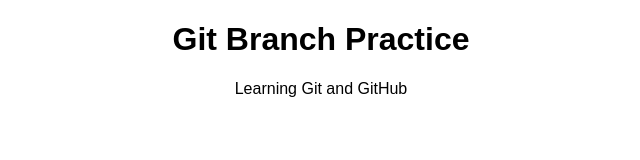
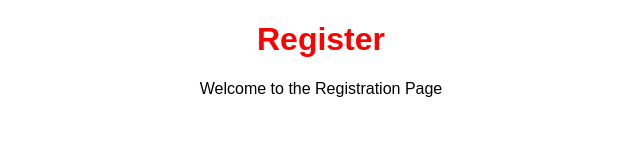
Before and after one commit to Gaurav414-web/branchtest, a plain HTML site: page index.html in a window 1280 px wide. Shown: the whole page, without its empty margins (319-959 px from the left). Drawn offline with Linux system fonts and the light colour scheme.

Commit message:
crate ragister page

```diff
--- a/index.html
+++ b/index.html
@@ -7,8 +7,8 @@
 </head>
 <body>
 
-    <h1>Git Branch Practice</h1>
-    <p>Learning Git and GitHub</p>
+    <h1>Register</h1>
+    <p>Welcome to the Registration Page</p>
 
 </body>
 </html>
--- a/style.css
+++ b/style.css
@@ -2,3 +2,7 @@ body {
     font-family: Arial, sans-serif;
     text-align: center;
 }
+
+h1 {
+    color: red;
+}
```
